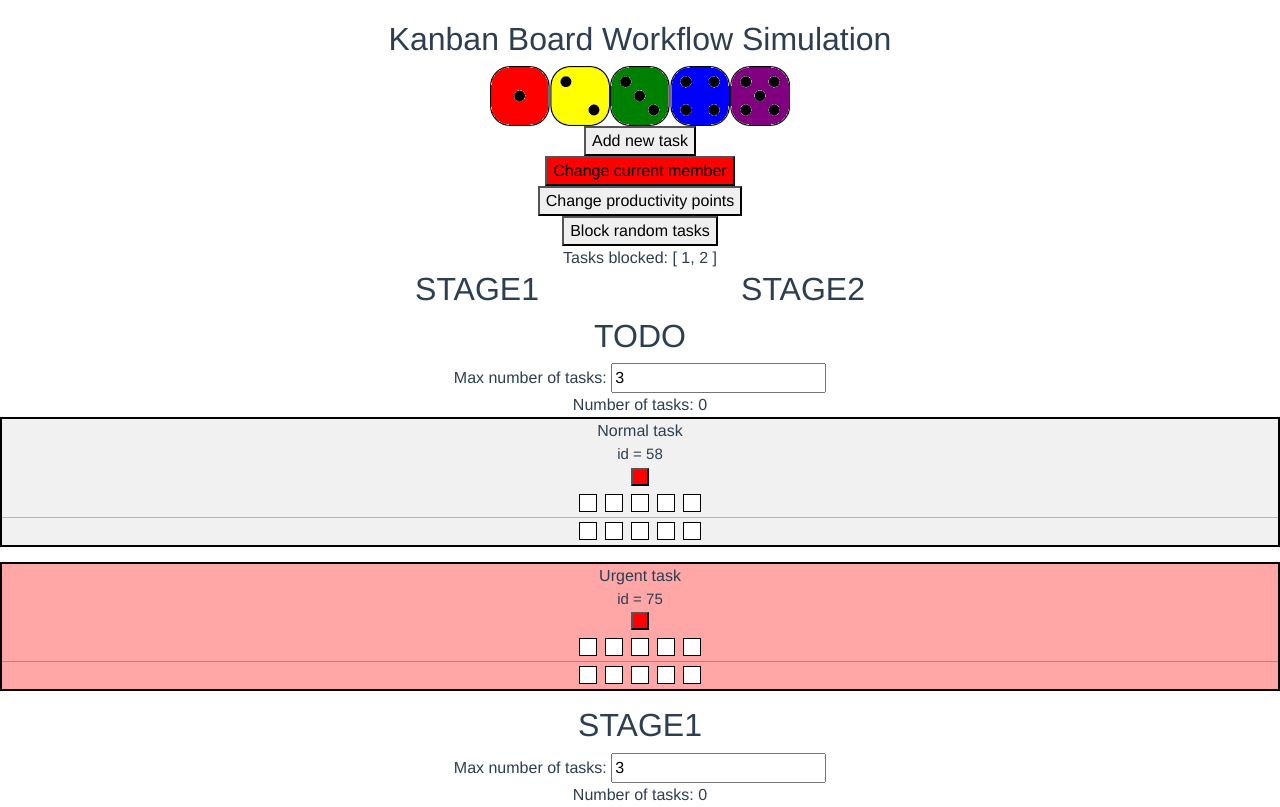
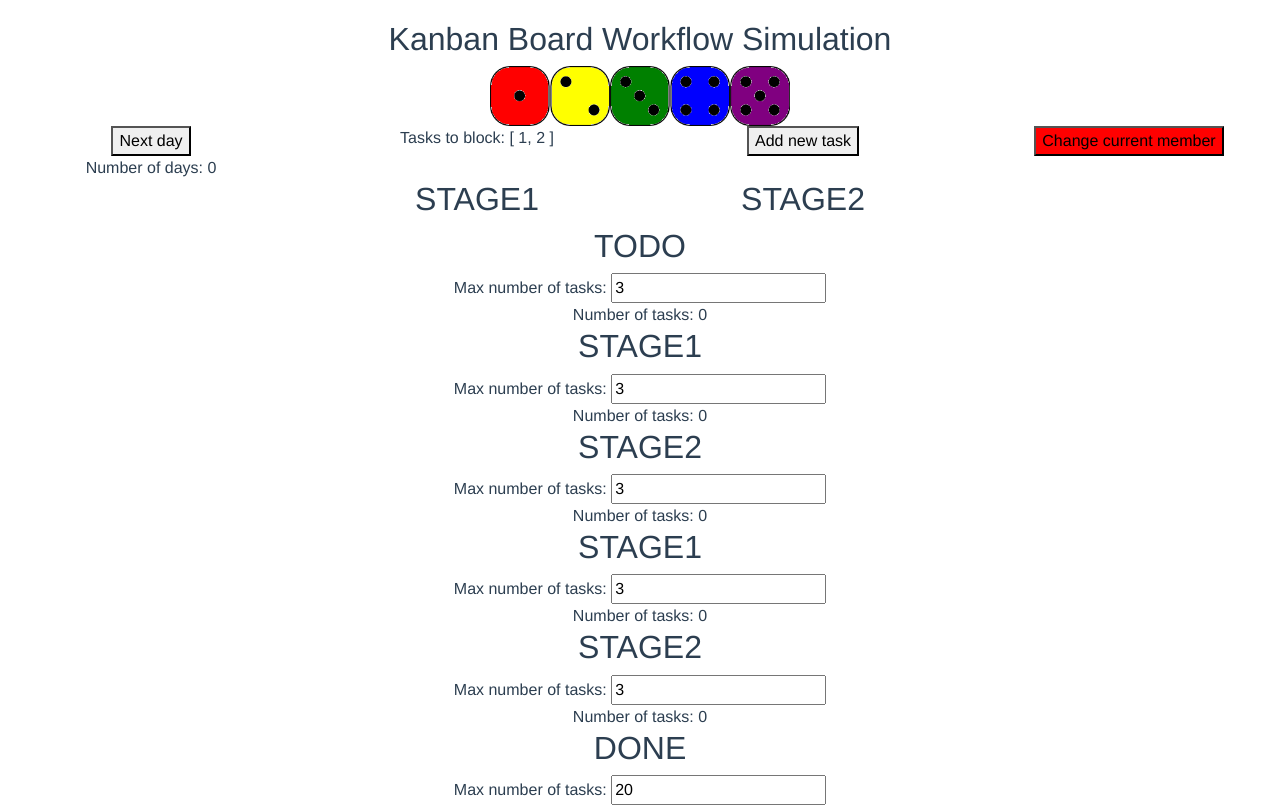
Before and after one commit to zakrzewskib/KanbanWorkflowSimulation, a Vue app: page / in a window 1280 px wide. Shown: the top 807 px of the page. Built offline with nearby package versions, Linux system fonts and the light colour scheme.

Commit message:
Add next day button

```diff
--- a/src/App.vue
+++ b/src/App.vue
@@ -7,25 +7,39 @@
     <img :src="dice4.imgsource" :width="dicesSize" :height="dicesSize" />
     <img :src="dice5.imgsource" :width="dicesSize" :height="dicesSize" />
     <div>
-      <AddTask @add-task="addTask" />
+      <div class="row">
+        <div class="col-3">
+          <button v-on:click="nextDay">
+            Next day
+          </button>
 
-      <button v-on:click="changeMemebers" id="changeMemeberGlobal">
-        Change current member
-      </button>
+          <div>Number of days: {{ currentDay }}</div>
+        </div>
 
-      <br />
+        <div class="col-3">
+          <!-- <button v-on:click="setBlockers">
+            Block random tasks
+          </button> -->
 
-      <button v-on:click="changeProductivity">
-        Change productivity points
-      </button>
+          <div>Tasks to block: {{ tasksBlocked }}</div>
+        </div>
 
-      <br />
+        <div class="col-3">
+          <AddTask @add-task="addTask" />
+        </div>
 
-      <button v-on:click="setBlockers">
-        Block random tasks
-      </button>
-
-      <div>Tasks blocked: {{tasksBlocked}}</div>
+        <div class="col-3">
+          <button v-on:click="changeMemebers" id="changeMemeberGlobal">
+            Change current member
+          </button>
+        </div>
+        <!--
+        <div class="col-2">
+          <button v-on:click="changeProductivity">
+            Change productivity points
+          </button>
+        </div> -->
+      </div>
     </div>
 
     <div class="row">
@@ -112,20 +126,20 @@ export default {
     return {
       title: "Kanban Board Workflow Simulation",
       tasks: [
-        {
-          id: Math.random(),
-          name: "Normal task",
-          urgent: false,
-          fixedDate: false,
-          blocked: false,
-        },
-        {
-          id: Math.random(),
-          name: "Urgent task",
-          urgent: true,
-          fixedDate: false,
-          blocked: false,
-        },
+        // {
+        //   id: Math.random(),
+        //   name: "Normal task",
+        //   urgent: false,
+        //   fixedDate: false,
+        //   blocked: false,
+        // },
+        // {
+        //   id: Math.random(),
+        //   name: "Urgent task",
+        //   urgent: true,
+        //   fixedDate: false,
+        //   blocked: false,
+        // },
       ],
       counters: [0, 0, 0, 0, 0, 0],
       maxTasks: [3, 3, 3, 3, 3, 20],
@@ -248,6 +262,8 @@ export default {
       dicesSize: 60,
       test: "./assets/dices/5.png",
       tasksBlocked: [1, 2],
+      currentDate: new Date(),
+      currentDay: 0,
     };
   },
 
@@ -363,16 +379,22 @@ export default {
     setBlockers() {
       var toBlock = [];
       var j = 0;
-      for(var i = 0; i < this.tasks.length; i++) {
+      for (var i = 0; i < this.tasks.length; i++) {
         var random = Math.floor(Math.random() * 100);
-        if(random <= 20) {
+        if (random <= 20 && this.tasks[i].blocked == false) {
           toBlock[j] = Math.round(this.tasks[i].id * 100);
           j++;
         }
       }
-      console.log(toBlock);
       this.tasksBlocked = toBlock;
-      alert("You should block tasks with id: " + JSON.stringify(toBlock));
+      // alert("You should block tasks with id: " + JSON.stringify(toBlock));
+    },
+
+    nextDay() {
+      // this.currentDate.add(1).day();
+      this.currentDay++;
+      this.changeProductivity();
+      this.setBlockers();
     },
   },
 
--- a/src/components/Task.vue
+++ b/src/components/Task.vue
@@ -10,11 +10,11 @@
     @dragstart="dragStart"
     @dragover.stop
   >
-    {{ name }}
-    <div class="divWithId">id = {{roundedId}}</div>
-
-    <div v-if="blocker">
-      <button v-on:click="unblock" class="unblockButton">BLOCKED</button>
+    <div class="divWithId">
+      {{ name }}, id = {{ roundedId }}
+      <div v-if="blocker">
+        <button v-on:click="unblock" class="unblockButton">BLOCKED</button>
+      </div>
     </div>
 
     <button v-on:click="setBlocker" class="setBlocker"></button>
@@ -154,11 +154,19 @@ export default {
       currentMem8: 1,
       currentMem9: 1,
       currentMem10: 1,
-      roundedId: Math.round(this.id*100),
+      roundedId: Math.round(this.id * 100),
     };
   },
 
-  props: ["id", "name", "draggable", "urgent", "fixedDate", "member", "blocked"],
+  props: [
+    "id",
+    "name",
+    "draggable",
+    "urgent",
+    "fixedDate",
+    "member",
+    "blocked",
+  ],
 
   methods: {
     dragStart: (e) => {
@@ -214,7 +222,6 @@ export default {
     setBlocker() {
       this.blocker = true;
     },
-
   },
 };
 </script>
@@ -258,13 +265,12 @@ hr.myLine {
 }
 
 .setBlocker {
-  width: 18px;
-  height: 18px;
-    background-color: red;
+  width: 16px;
+  height: 16px;
+  background-color: red;
 }
 
 .divWithId {
   font-size: 15px;
 }
-
 </style>
```
